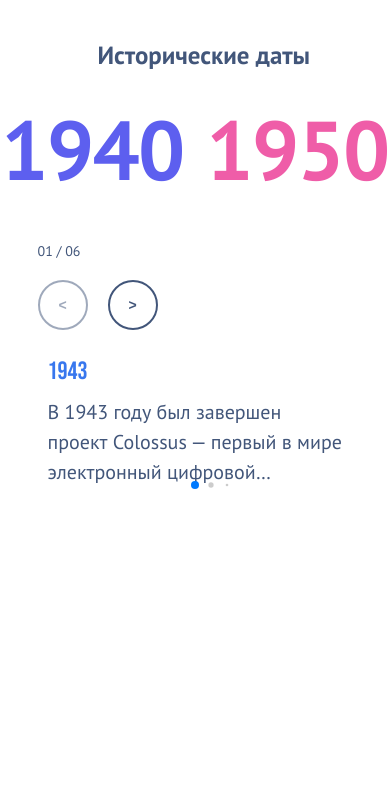
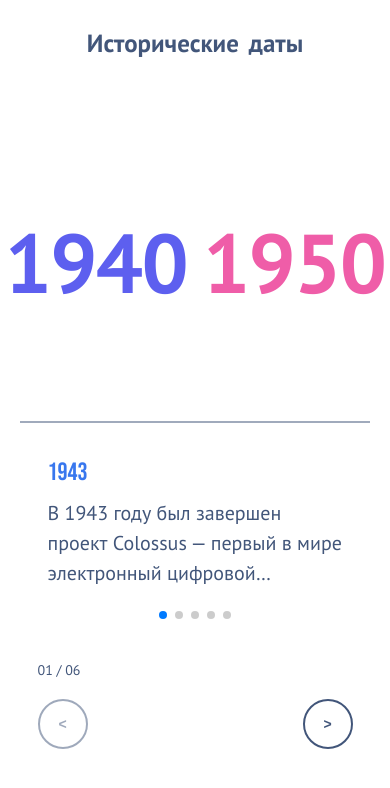
Before and after one commit to Sergey-Bukreev/TimeLine-Slider, a React app: page / in a window 390 px wide. Shown: the top 788 px of the page. Built offline with nearby package versions, Linux system fonts and the light colour scheme.

Commit message:
refactor: styles

```diff
--- a/src/component/TimeLine/EventsSlider/EventsSlider.module.scss
+++ b/src/component/TimeLine/EventsSlider/EventsSlider.module.scss
@@ -21,6 +21,7 @@
     font-weight: var(--font-weight-regular);
     color: var(--color-seconary);
   }
+
   .buttonsBlock {
     display: flex;
     width: 100%;
@@ -32,6 +33,10 @@
     }
   }
 
+  @media (max-width: 590px) {
+    top:100%;
+    width: 100%;
+  }
 }
 
 .eventItem {
@@ -46,9 +51,7 @@
   box-sizing: border-box;
   padding: 10px;
   cursor:pointer;
-  @media screen and (max-width: 590px) {
-    height: auto;
-  }
+  margin-bottom: 28px;
 
   h3 {
     font-family: var(--font-family-second-regular), sans-serif;
@@ -58,7 +61,6 @@
     text-transform: uppercase;
     color: var(--color-accent-1);
     margin: 0 0 10px 0;
-
   }
 
   p {
@@ -72,28 +74,34 @@
     -webkit-box-orient: vertical;
     overflow: hidden;
     text-overflow: ellipsis;
+  }
 
+  @media screen and (max-width: 590px) {
+   justify-content: center;
+  }
 
-  }
 }
+
 .eventItem:hover {
   border: 1px solid var(--color-secondary-op05);
   border-radius: 10px;
 }
+
 .prevButton,
 .nextButton {
   position: absolute;
   top: 50%;
   transform: translateY(-50%);
   z-index: 10;
-  @media (max-width: 920px) {
+
+  @media (max-width: 1024px) {
     display: none !important;
   }
+
 }
 
 .prevButton {
   left: -60px;
-
 }
 .nextButton {
   right: -60px;
--- a/src/component/TimeLine/EventsSlider/EventsSlider.tsx
+++ b/src/component/TimeLine/EventsSlider/EventsSlider.tsx
@@ -44,11 +44,11 @@ export const EventSlider: React.FC<CustomSliderProps> = ({
     },
     pagination: {
       clickable: true,
-      dynamicBullets: true,
+      dynamicBullets: false,
     },
     loop: false,
     breakpoints: {
-      920: {
+      1025: {
         slidesPerView: 3,
         navigation: {
           enabled: true,
@@ -57,8 +57,26 @@ export const EventSlider: React.FC<CustomSliderProps> = ({
           enabled: false,
         },
       },
-      580: {
+      1024: {
+        slidesPerView: 3,
+        navigation: {
+          enabled: false,
+        },
+        pagination: {
+          enabled: true,
+        },
+      },
+      768: {
         slidesPerView: 2,
+        navigation: {
+          enabled: false,
+        },
+        pagination: {
+          enabled: true,
+        },
+      },
+      360: {
+        slidesPerView: 1,
         navigation: {
           enabled: false,
         },
--- a/src/component/TimeLine/TimeLine.module.scss
+++ b/src/component/TimeLine/TimeLine.module.scss
@@ -9,55 +9,43 @@
   height: 100vh;
   padding: 20px;
   box-sizing: border-box;
+  .topBox {
+    display: flex;
+    flex-direction: column;
+    align-items: center;
+    justify-content: end;
+    height: 50%;
+    width: 100%;
 
-  .labelWrapper {
-    position: absolute;
-    left: 0;
-    top: 12.5%;
-    width: 354px;
-    font-weight: var(--font-weight-bold);
-    font-size: 56px;
-    line-height: 120%;
-    color: var(--color-seconary);
-    margin-left: 100px;
-    @media screen and (max-width: 920px) {
-      top: 4%;
+    @media screen and (max-width: 590px) {
+      justify-content: center;
+      border-bottom: 2px solid var(--color-secondary-op05);
     }
+
+  }
+  .botBox {
+    display: flex;
+    flex-direction: column;
+    align-items: center;
+    height: 50%;
+    width: 100%;
+
+    justify-content: end;
+
+    @media screen and (max-width: 1024px) {
+      justify-content: center;
+    }
+
+    @media screen and (max-width: 768px) {
+      justify-content: end;
+    }
+
     @media screen and (max-width: 590px) {
-      position: fixed;
-      top: 0;
-      left: 75%;
-      transform: translateX(-50%);
-      margin: 0;
-      padding: 10px 0;
-      width: 100%;
-      justify-content: space-around;
-      z-index: 10;
-      gap: 20px;
+      justify-content: start;
 
     }
-
-
-  }
-  .labelWrapper::before {
-    content: '';
-    position: absolute;
-    width: 6px;
-    height: 100%;
-    background: linear-gradient(180deg, var(--color-accent-2), var(--color-accent-3));
-    left: -100px;
-    top: 0;
-    transform: translateX(-50%);
-    z-index: 1;
-    @media screen and (max-width: 590px) {
-      display: none;
-    }
-  }
-  .label {
-    font-size: typography.fluid-font-size(24px, 56px);
   }
 }
-
 .timeLine::before,
 .timeLine::after {
   content: '';
@@ -80,3 +68,40 @@
   width: 1px;
   left: 50%;
 }
+.labelWrapper {
+  position: absolute;
+  top: 12.5%;
+  width: 100%;
+  display: flex;
+  flex-direction: column;
+  align-items: start;
+
+  font-weight: var(--font-weight-bold);
+  font-size: 56px;
+  line-height: 120%;
+  color: var(--color-seconary);
+  margin-left: 100px;
+
+  span {
+    font-size: typography.fluid-font-size(24px, 56px);
+  }
+
+  @media screen and (max-width: 768px) {
+    top: 8%
+  }
+
+  @media screen and (max-width: 590px) {
+    position: fixed;
+    top: 0;
+    left: 50%;
+    flex-direction: row;
+    margin: 0;
+    transform: translateX(-50%);
+    padding: 10px 0;
+    width: 100%;
+    justify-content: center;
+    z-index: 10;
+    gap: 10px;
+    }
+
+  }
--- a/src/component/TimeLine/TimeLine.tsx
+++ b/src/component/TimeLine/TimeLine.tsx
@@ -36,8 +36,10 @@ export const Timeline: FC<TimelineProps> = ({ periods }) => {
   };
   return (
     <div className={s.timeLine}>
+      <div className={s.topBox}>
         <div className={s.labelWrapper}>
-        <span className={s.label}>{'Исторические даты'}</span>
+          <span>{'Исторические'}</span>
+          <span>{'даты'}</span>
         </div>
         <TimelineWheel
           periods={periods}
@@ -46,7 +48,8 @@ export const Timeline: FC<TimelineProps> = ({ periods }) => {
           rotationAngle={rotationAngle}
           ref={circleRef}
         />
-
+      </div>
+      <div className={s.botBox}>
         {activePeriod && (
           <EventSlider
             items={activePeriod.events}
@@ -55,5 +58,6 @@ export const Timeline: FC<TimelineProps> = ({ periods }) => {
           />
         )}
       </div>
+    </div>
   );
 };
--- a/src/component/TimeLine/TimeLineWheel/TimeLineWheel.module.scss
+++ b/src/component/TimeLine/TimeLineWheel/TimeLineWheel.module.scss
@@ -1,23 +1,25 @@
 @use '@/styles/_typography.scss';
-//.timelineCircleWrapper {
-//  @media screen and (max-width: 590px) {
-//    display: none;
-//  }
-//}
+.timelineCircleWrapper {
+ display: flex;
+  justify-content: center;
+  align-items: center;
+  flex-direction: column;
+  position: relative;
 
   .timelineCircle {
       position: relative;
+      top:178px;
+      left: 0;
+
     display: flex;
       justify-content: center;
       align-items: center;
+
       width: 530px;
       height: 530px;
       border: 1px solid var(--color-secondary-op02);
       border-radius: 50%;
       margin-bottom: 20px;
-
-
-}
 
     .timelinePoint {
       position: absolute;
@@ -47,52 +49,44 @@
       justify-content: center;
       align-items: center;
     }
-
     .index {
         font-size: 16px;
         font-weight: var(--font-weight-bold);
         color: var(--color-seconary);
         pointer-events: none;
       }
+    @media screen and (max-width: 590px) {
+      display: none;
+    }
+
+    }
+
   .periodDetails {
       position: absolute;
-  top: calc(50% - 104px);
-  left: 50%;
-  transform: translate(-50%, -50%);
-  font-size: typography.fluid-font-size(80px, 200px);;
+      top: 60%;
+      font-size: typography.fluid-font-size(80px, 200px);
       font-weight: var(--font-weight-bold);
-  line-height: 80%;
+      line-height: 100%;
       text-align: center;
       letter-spacing:-0.02em ;
+
       display: flex;
-  flex-direction: row;
-  width: 80%;
-  justify-content: space-around;
+      gap: 4rem;
       z-index: -2;
-
     .startDate {
           color: var(--color-accent-2);
         }
     .endDate {
           color: var(--color-accent-3);
         }
+
+    @media screen and (max-width: 1024px) {
+      top: 70%;
+      gap: 2rem;
     }
     @media screen and (max-width: 590px) {
-  .timelineCircle {
-    display: none;
+
+      gap: 1rem;
     }
-
-  .periodDetails {
-    position: fixed;
-    top: 12.5%;
-    left: 50%;
-    transform: translateX(-50%);
-    margin: 0;
-    padding: 10px 0;
-    width: 100%;
-    justify-content: space-around;
-    z-index: 10;
-    gap: 20px;
   }
-
 }
```
Lines whose indentation alone changed are shown as unchanged.
